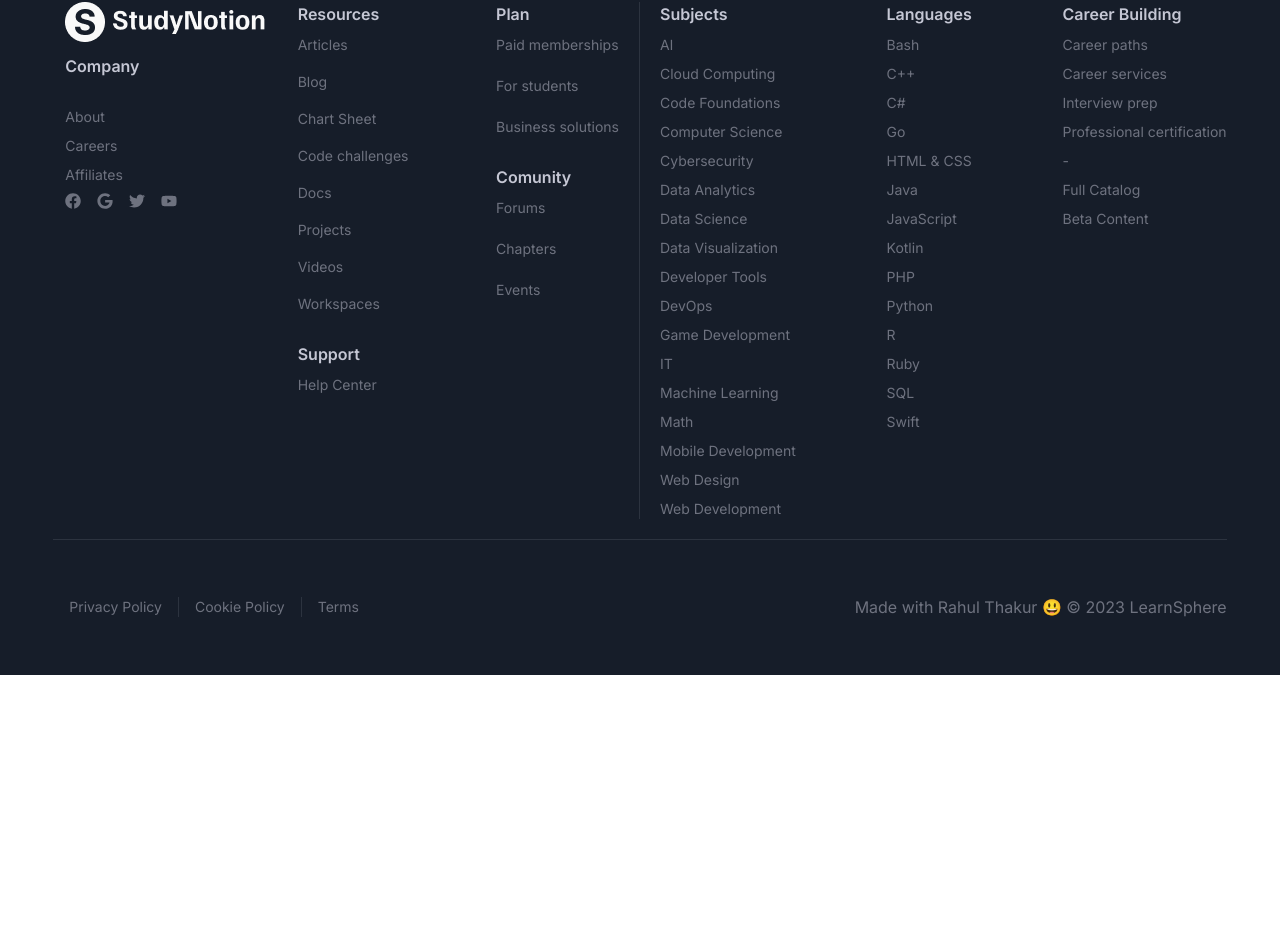
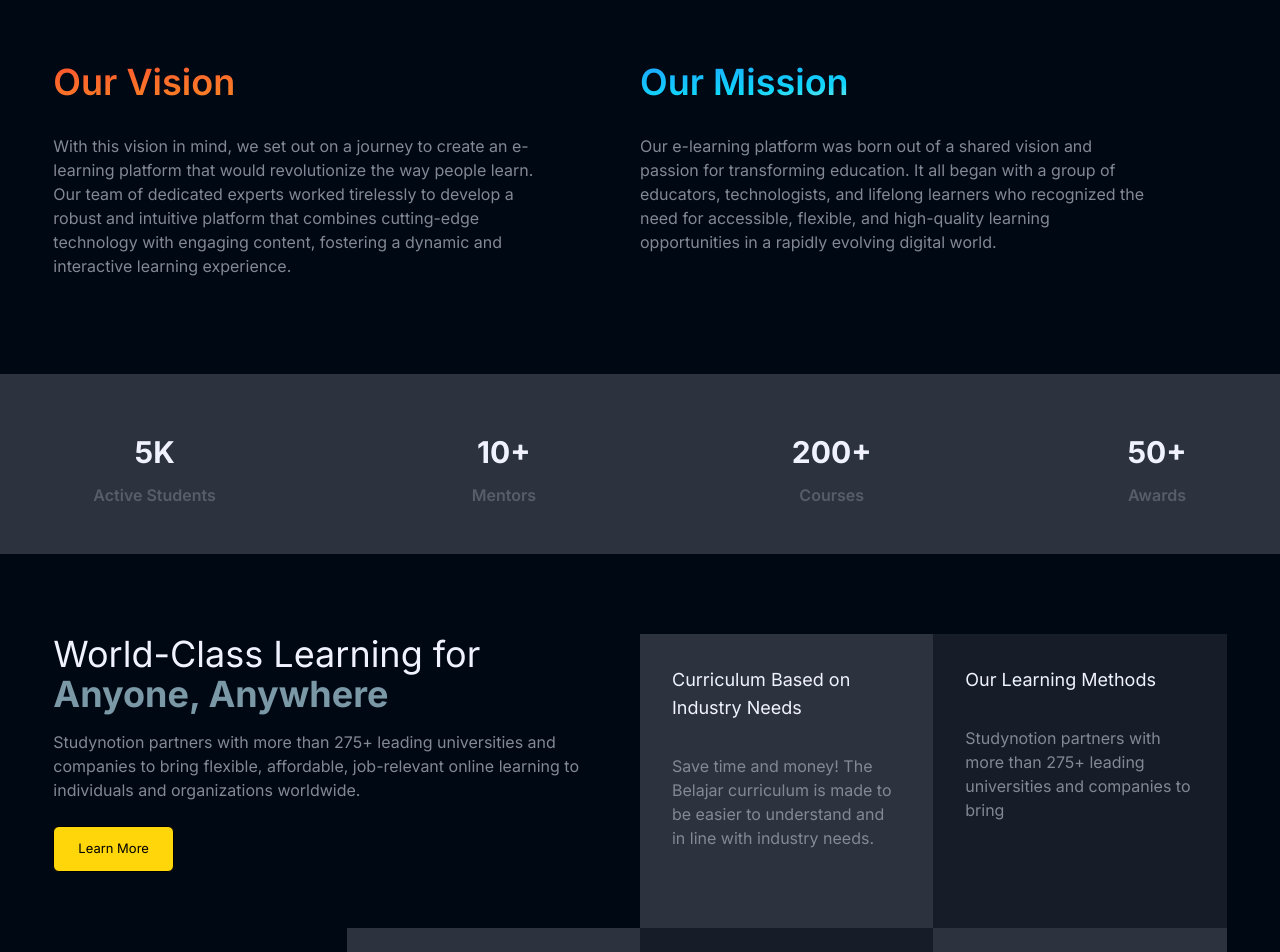
Before and after one commit to rahulthakur01/LearnSphere, a React (Vite) app in the folder client/: page /about in a window 1280 px wide. Shown: the part 1633-2585 px from the top of the page. Before the commit the page ends 2308 px from the top, so only its background shows below. Built offline with nearby package versions, Linux system fonts and the light colour scheme; no server answers; a web font is replaced by a local one.

Commit message:
about page added

```diff
--- /dev/null
+++ b/client/src/Component/Core/AboutPage/ContactFormSection.jsx
@@ -0,0 +1,24 @@
+import React from "react";
+import ContactUsFom from "../ContactPage/ContactUsFom";
+
+const ContactFormSection = () => {
+  return (
+    <>
+      <div className="flex flex-col gap-4 ">
+        <div>
+          <h1 className="text-center text-4xl font-semibold text-richblack-5">Get in Touch</h1>
+          <p className="text-center text-richblack-300 mt-3">
+            We&apos;d love to here for you, Please fill out this form.
+          </p>
+        </div>
+
+        <div>
+            <ContactUsFom/>
+        </div>
+
+      </div>
+    </>
+  );
+};
+
+export default ContactFormSection;
--- /dev/null
+++ b/client/src/Component/Core/AboutPage/LearningGridComponent.jsx
@@ -0,0 +1,95 @@
+import React from "react";
+import HighLightText from "../HomePage/HighLightText";
+import Button from "../HomePage/Button";
+const LearningGridArray = [
+  {
+    order: -1,
+    heading: "World-Class Learning for",
+    highlightText: "Anyone, Anywhere",
+    description:
+      "Studynotion partners with more than 275+ leading universities and companies to bring flexible, affordable, job-relevant online learning to individuals and organizations worldwide.",
+    BtnText: "Learn More",
+    BtnLink: "/",
+  },
+  {
+    order: 1,
+    heading: "Curriculum Based on Industry Needs",
+    description:
+      "Save time and money! The Belajar curriculum is made to be easier to understand and in line with industry needs.",
+  },
+  {
+    order: 2,
+    heading: "Our Learning Methods",
+    description:
+      "Studynotion partners with more than 275+ leading universities and companies to bring",
+  },
+  {
+    order: 3,
+    heading: "Certification",
+    description:
+      "Studynotion partners with more than 275+ leading universities and companies to bring",
+  },
+  {
+    order: 4,
+    heading: `Rating "Auto-grading"`,
+    description:
+      "Studynotion partners with more than 275+ leading universities and companies to bring",
+  },
+  {
+    order: 5,
+    heading: "Ready to Work",
+    description:
+      "Studynotion partners with more than 275+ leading universities and companies to bring",
+  },
+];
+
+const LearningGridComponent = () => {
+  return (
+    <>
+      <section className=" text-richblack-5 w-11/12 max-w-[1260px] mx-auto ">
+        <div className="grid xl:grid-cols-4 grid-cols-1 w-[350px] xl:w-fit ">
+          {LearningGridArray.map((card, index) => {
+            return (
+              <div
+                key={index}
+                className={`${index === 0 && "xl:col-span-2 xl:h-[294px"} ${
+                  card.order % 2 === 1
+                    ? "bg-richblack-700 h-[294px]"
+                    : card.order % 2 === 0
+                    ? "bg-richblack-800 h-[294px]"
+                    : "bg-transparent"
+                } ${card.order === 3 && "xl:col-start-2"}`}
+              >
+                {card.order < 0 ? (
+                  <div className="flex flex-col gap-4 xl:w-[90%]">
+                    <h1 className="text-4xl font-semnibold">
+                      {card.heading}
+                      <HighLightText text={card.highlightText} />
+                    </h1>
+                    <p className="text-richblack-300 font-medium ">{card.description}</p>
+
+                    <div className="w-fit mt-2">
+                      <Button active={true} linkto={card.BtnLink}>
+                        {card.BtnText}
+                      </Button>
+                    </div>
+                  </div>
+                ) : (
+                  <div className="flex flex-col gap-8 p-8 ">
+                    <h1 className="text-richblack-5 text-lg">{card.heading}</h1>
+
+                    <p className="text-richblack-300 font-medium">
+                      {card.description}
+                    </p>
+                  </div>
+                )}
+              </div>
+            );
+          })}
+        </div>
+      </section>
+    </>
+  );
+};
+
+export default LearningGridComponent;
--- a/client/src/Component/Core/AboutPage/Quote.jsx
+++ b/client/src/Component/Core/AboutPage/Quote.jsx
@@ -4,7 +4,7 @@ const Quote = () => {
   return (
     <>
       <div className="w-full">
-        <div className="w-10/11 max-w-[1260px] mx-auto text-richblack-5 text-4xl font-semibold leading-[48px] text-center my-14">
+        <div className="w-10/11 max-w-[1260px] mx-auto text-richblack-5 text-4xl font-semibold leading-[42px] text-center my-14">
           We are passionate about revolutionizing the way we learn. Our
           innovative platform,
           <HighLightText text={"combines technology"}/>
--- /dev/null
+++ b/client/src/Component/Core/AboutPage/Stats.jsx
@@ -0,0 +1,34 @@
+import React from 'react'
+
+const statsData =[
+    {count:"5K", label:"Active Students"},
+    { count: "10+", label: "Mentors" },
+    { count: "200+", label: "Courses" },
+    { count: "50+", label: "Awards" },
+]
+
+const Stats = () => {
+
+  return (
+    <>
+
+        <section className='w-11/12 max-w-[1260px] mx-auto '>
+        <div className='flex gap-6 items-center justify-between px-10 py-4 '>
+            {
+                statsData.map((data, index)=>{
+                    return(
+                        <div key={index} className='flex flex-col items-center py-10 gap-2'>
+                            <h1 className="text-[30px] font-bold text-richblack-5">{data.count}</h1>
+                            <p className="font-semibold text-[16px] text-richblack-500">{data.label}</p>
+                        </div>
+                    )
+                })
+            }
+        </div>
+        </section>
+
+    </>
+  )
+}
+
+export default Stats
--- /dev/null
+++ b/client/src/Component/Core/ContactPage/ContactUsFom.jsx
@@ -0,0 +1,14 @@
+import React from 'react'
+import { useForm } from "react-hook-form";
+
+const ContactUsFom = () => {
+  return (
+    <>
+         <div>
+
+        </div>
+    </>
+  )
+}
+
+export default ContactUsFom
--- a/client/src/Pages/About.jsx
+++ b/client/src/Pages/About.jsx
@@ -6,11 +6,14 @@ import BannerImg3 from "../assets/Images/aboutus3.webp";
 import FoundingStory from "../assets/Images/FoundingStory.png";
 import Quote from "../Component/Core/AboutPage/Quote";
 import Footer from "../Component/Common/Footer";
+import Stats from "../Component/Core/AboutPage/Stats";
+import LearningGridComponent from "../Component/Core/AboutPage/LearningGridComponent";
+import ContactFormSection from "../Component/Core/AboutPage/ContactFormSection";
 const About = () => {
   return (
     <>
       {/* section 1 */}
-      <section className="w-full border h-[580px] bg-richblue-800 ">
+      <section className="w-full border h-[580px] bg-richblack-700 ">
         <div className="flex flex-col w-11/12 max-w-[1260px] mx-auto  mt-[80px] relative">
           <div className="flex flex-col gap-4 mx-auto items-center ">
             <p className="font-semibold text-richblack-50 text-4xl text-center mt-7 w-[65%] ">
@@ -48,8 +51,10 @@ const About = () => {
       <section>
         <div className="flex flex-col gap-10 mx-auto w-11/12 max-w-[1260px] text-richblack-500">
           <div className="flex flex-row justify-between my-24">
-            <div className="flex flex-col gap-8 border w-[50%] ">
-              <h1 className="bg-gradient-to-br from-[#833AB4] via-[#FD1D1D] to-[#FCB045] bg-clip-text text-4xl text-transparent font-semibold ">Our Founding Story</h1>
+            <div className="flex flex-col gap-8 w-[50%] ">
+              <h1 className="bg-gradient-to-br from-[#833AB4] via-[#FD1D1D] to-[#FCB045] bg-clip-text text-4xl text-transparent font-semibold ">
+                Our Founding Story
+              </h1>
               <p className="text-base font-medium text-richblack-300 ">
                 Our e-learning platform was born out of a shared vision and
                 passion for transforming education. It all began with a group of
@@ -68,12 +73,54 @@ const About = () => {
               </p>
             </div>
             <div>
-                <img src={FoundingStory} alt="founding story"/>
+              <img
+                src={FoundingStory}
+                alt="founding story"
+                className="shadow-[0_0_15px_1px] shadow-[#FC6767]"
+              />
             </div>
+          </div>
+
+          <div className="flex lg:flex-row flex-col justify-between gap-20 my-24">
+            <div className="flex flex-col gap-8 w-[50%] ">
+              <h1 className="bg-gradient-to-br from-[#FF512F] to-[#F09819] bg-clip-text text-4xl text-transparent font-semibold ">
+                Our Vision
+              </h1>
+              <p className="text-base font-medium text-richblack-300 ">
+                With this vision in mind, we set out on a journey to create an
+                e-learning platform that would revolutionize the way people
+                learn. Our team of dedicated experts worked tirelessly to
+                develop a robust and intuitive platform that combines
+                cutting-edge technology with engaging content, fostering a
+                dynamic and interactive learning experience.
+              </p>
+            </div>
+            <div className="flex flex-col gap-8 w-[50%] ">
+              <h1 className="bg-gradient-to-br from-[#1FA2FF] via-[#12D8FA] to-[#A6FFCB] bg-clip-text text-4xl text-transparent font-semibold ">
+                Our Mission
+              </h1>
+              <p className="text-base font-medium text-richblack-300 ">
+                Our e-learning platform was born out of a shared vision and
+                passion for transforming education. It all began with a group of
+                educators, technologists, and lifelong learners who recognized
+                the need for accessible, flexible, and high-quality learning
+                opportunities in a rapidly evolving digital world.
+              </p>
+            </div>{" "}
+            <div></div>
           </div>
         </div>
       </section>
-      <Footer/>
+      {/* section 4 */}
+      <section className=" h-[180px] bg-richblack-700">
+        <Stats />
+      </section>
+      <section className="my-20 flex flex-col gap-8 justify-center items-center">
+        <LearningGridComponent />
+        <ContactFormSection />
+      </section>
+
+      <Footer />
     </>
   );
 };
```
Also changed, not shown: 1 other file (tests, documents, lock files or other folders).
